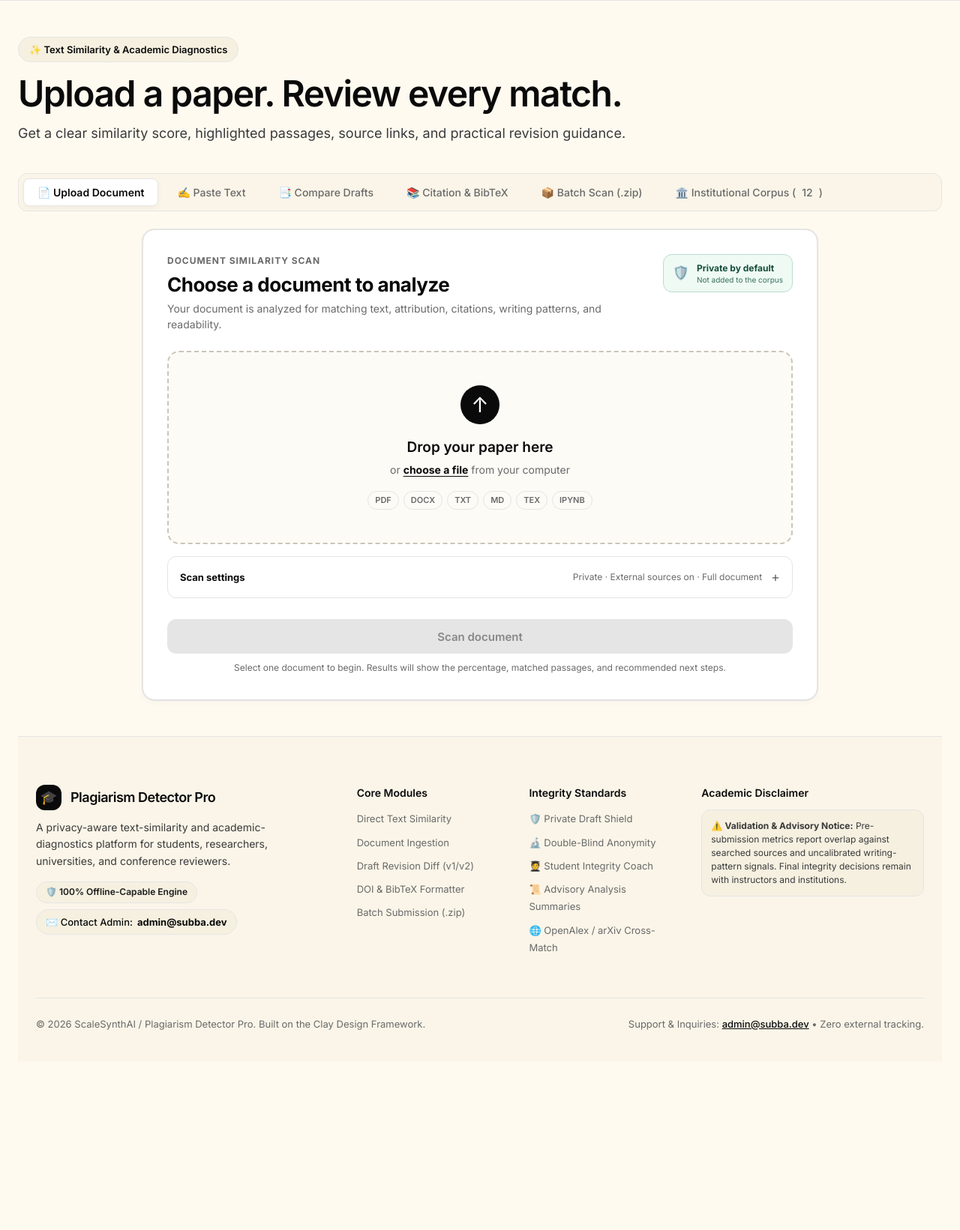
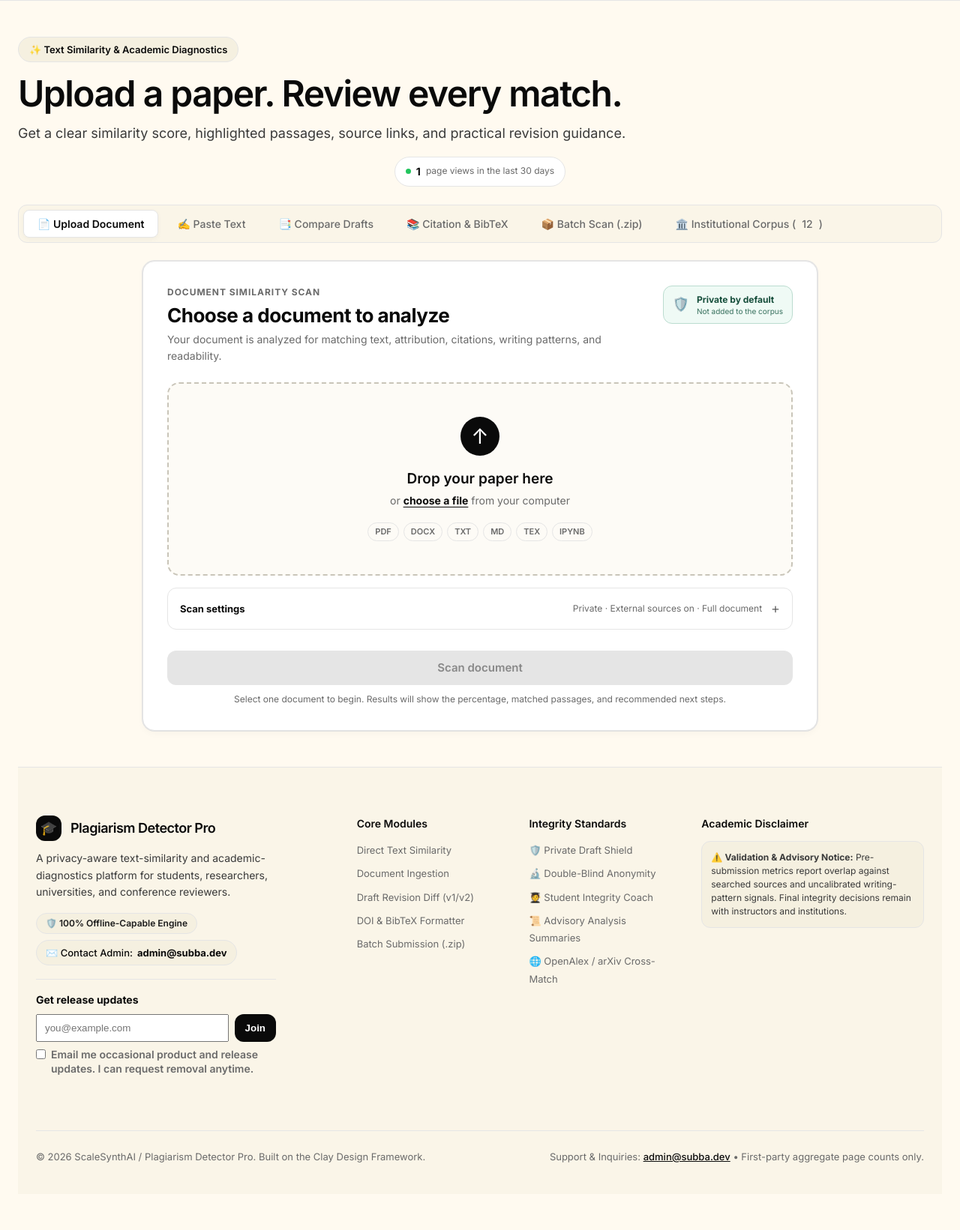
Before and after one commit to scalesynthai/Plagiarism-Detector-Pro, a Flask app: page / in a window 1280 px wide. Shown: the part 64-1705 px from the top of the page at 75% size. Before the commit the page ends 1438 px from the top, so only its background shows below. Run offline with Flask 3, Linux system fonts and the light colour scheme; data comes from the database, SQL or seed files in the repository.

Commit message:
Add persistent visitor analytics and email opt-in

```diff
--- a/app.py
+++ b/app.py
@@ -3,6 +3,7 @@
 import os
 import io
 import hmac
+import sqlite3
 import zipfile
 from pathlib import Path
 from typing import Optional
@@ -21,6 +22,7 @@
 from core.diff_comparator import DraftComparator
 from core.student_coach import AcademicStudentCoach
 from core.writing_cleanup import WritingCleanup
+from core.site_analytics import SiteAnalytics
 
 # Configure standard logging
 logging.basicConfig(
@@ -60,7 +62,8 @@
             if not isinstance(data, dict):
                 raise BadRequest("JSON body must be an object.")
             text_fields = ("query", "sentence", "text", "references", "draft_v1",
-                           "draft_v2", "student_name", "paper_title", "source_name", "source_title")
+                           "draft_v2", "student_name", "paper_title", "source_name", "source_title",
+                           "email", "company")
             for field in text_fields:
                 if field in data and not isinstance(data[field], str):
                     if field in ("source_name", "source_title") and data[field] is None:
@@ -74,7 +77,11 @@
             for field in ("include_web", "exclude_quotes", "private_draft", "exclude_bibliography"):
                 if field in data and not isinstance(data[field], bool):
                     raise BadRequest(f"{field} must be a boolean.")
-        if request.path == "/sources/upload" or (request.method == "DELETE" and request.path.startswith("/sources/")):
+            if "consent" in data and not isinstance(data["consent"], bool):
+                raise BadRequest("consent must be a boolean.")
+        if (request.path == "/sources/upload"
+                or (request.method == "DELETE" and request.path.startswith("/sources/"))
+                or request.path.startswith("/api/admin/")):
             expected = app.config.get("ADMIN_PIN", "")
             provided = request.headers.get("X-Admin-PIN", "")
             if not expected or not hmac.compare_digest(provided.encode(), str(expected).encode()):
@@ -91,7 +98,11 @@
                     if os.path.isfile(file_path):
                         values['v'] = int(os.stat(file_path).st_mtime)
             return flask_url_for(endpoint, **values)
-        return dict(url_for=dated_url_for, app_version=APP_VERSION)
+        try:
+            current_visitor_stats = analytics.summary(30)
+        except (NameError, OSError, sqlite3.Error):
+            current_visitor_stats = {"page_views": 0, "all_time_page_views": 0, "days": 30}
+        return dict(url_for=dated_url_for, app_version=APP_VERSION, visitor_stats=current_visitor_stats)
 
     # Cache control headers to prevent stale reverse proxy / CDN / browser caching
     @app.after_request
@@ -119,10 +130,12 @@
     )
     batch_processor = BatchProcessor(checker)
     report_generator = ReportGenerator()
+    analytics = SiteAnalytics(app.config["ANALYTICS_DB_PATH"])
 
     app.checker = checker
     app.batch_processor = batch_processor
     app.report_generator = report_generator
+    app.analytics = analytics
 
     # Register error handlers
     register_error_handlers(app)
@@ -132,7 +145,39 @@
     def index():
         """Renders the main plagiarism detector dashboard."""
         sources = checker.list_sources()
-        return render_template("index.html", sources_count=len(sources), sources=sources)
+        try:
+            analytics.record_page_view("/")
+            visitor_stats = analytics.summary(30)
+        except (OSError, sqlite3.Error):
+            logger.exception("Site analytics storage is unavailable")
+            visitor_stats = {"page_views": 0, "all_time_page_views": 0, "days": 30}
+        return render_template("index.html", sources_count=len(sources), sources=sources, visitor_stats=visitor_stats)
+
+    @app.route("/api/analytics/summary", methods=["GET"])
+    def analytics_summary():
+        """Return aggregate page-view counts. No visitor identity is exposed."""
+        return jsonify(analytics.summary(30)), 200
+
+    @app.route("/api/visitors/email", methods=["POST"])
+    def visitor_email():
+        """Store an explicitly consented release-update email address."""
+        data = request.get_json() or {}
+        # Quietly accept bot-filled honeypots without retaining their input.
+        if data.get("company"):
+            return jsonify({"message": "Thanks. You're on the update list."}), 200
+        if data.get("consent") is not True:
+            return jsonify({"error": "Please consent to receiving project updates."}), 400
+        try:
+            analytics.subscribe(data.get("email"))
+        except ValueError as error:
+            return jsonify({"error": str(error)}), 400
+        return jsonify({"message": "Thanks. You're on the update list."}), 200
+
+    @app.route("/api/admin/subscribers", methods=["GET"])
+    def admin_subscribers():
+        """List consented email signups for the authenticated site administrator."""
+        subscribers = analytics.subscribers()
+        return jsonify({"count": len(subscribers), "subscribers": subscribers}), 200
 
     @app.route("/", methods=["POST"])
     def legacy_form_submit():
--- a/config.py
+++ b/config.py
@@ -7,6 +7,7 @@
     """Base application configuration."""
     BASE_DIR = Path(__file__).resolve().parent
     SOURCES_DIR = os.getenv("SOURCES_DIR", str(BASE_DIR / "sources"))
+    ANALYTICS_DB_PATH = os.getenv("ANALYTICS_DB_PATH", str(BASE_DIR / "data" / "analytics.db"))
     MAX_CONTENT_LENGTH = int(os.getenv("MAX_CONTENT_LENGTH", 32 * 1024 * 1024))  # 32 MB
     WEB_SEARCH_TIMEOUT = int(os.getenv("WEB_SEARCH_TIMEOUT", 4))
     PORT = int(os.getenv("PORT", 5001))
--- a/docker-compose.yml
+++ b/docker-compose.yml
@@ -15,11 +15,13 @@
       - WEB_SEARCH_TIMEOUT=6
       - MAX_CONTENT_LENGTH=33554432
       - SOURCES_DIR=/app/sources
+      - ANALYTICS_DB_PATH=/app/data/analytics.db
       - SECRET_KEY=${SECRET_KEY:?Set SECRET_KEY}
       - ADMIN_PIN=${ADMIN_PIN:?Set ADMIN_PIN}
     volumes:
       # Persistent volume for institutional reference corpus
       - plagiarism_sources:/app/sources
+      - plagiarism_analytics:/app/data
     healthcheck:
       test: ["CMD", "curl", "-f", "http://localhost:5001/sources"]
       interval: 30s
@@ -29,3 +31,5 @@
 volumes:
   plagiarism_sources:
     name: plagiarism_detector_sources_data
+  plagiarism_analytics:
+    name: plagiarism_detector_analytics_data
--- a/static/css/style.css
+++ b/static/css/style.css
@@ -2276,6 +2276,51 @@
     margin-bottom: var(--space-4);
     max-width: 320px;
 }
+
+.visitor-counter {
+    width: fit-content;
+    margin: 18px auto 0;
+    padding: 8px 14px;
+    display: flex;
+    align-items: center;
+    gap: 7px;
+    border: 1px solid var(--hairline);
+    border-radius: var(--rounded-pill);
+    background: var(--surface-white);
+    color: var(--muted);
+    font-size: 12px;
+    box-shadow: var(--shadow-sm);
+}
+
+.visitor-counter strong { color: var(--ink); font-size: 14px; }
+.visitor-counter-dot { width: 7px; height: 7px; border-radius: 50%; background: var(--success); }
+
+.visitor-email-form {
+    max-width: 320px;
+    margin-top: 18px;
+    padding-top: 16px;
+    border-top: 1px solid var(--hairline);
+    font-size: 12px;
+}
+
+.visitor-email-row { display: flex; gap: 8px; margin-top: 7px; }
+.visitor-email-row input { min-width: 0; flex: 1; padding: 9px 10px; }
+.visitor-email-row button {
+    border: 0;
+    border-radius: var(--rounded-md);
+    background: var(--ink);
+    color: var(--on-primary);
+    padding: 8px 14px;
+    font-weight: 600;
+    cursor: pointer;
+}
+.visitor-email-row button:disabled { opacity: .55; cursor: wait; }
+.visitor-consent { display: flex; align-items: flex-start; gap: 7px; margin-top: 8px; color: var(--muted); line-height: 1.35; }
+.visitor-consent input { margin-top: 2px; }
+.visitor-honeypot { position: absolute !important; left: -10000px !important; width: 1px !important; height: 1px !important; }
+.visitor-email-status { min-height: 16px; margin-top: 6px; }
+.visitor-email-status.success { color: var(--success); }
+.visitor-email-status.error { color: var(--error); }
 
 .footer-links {
     list-style: none;
--- a/static/js/app.js
+++ b/static/js/app.js
@@ -14,6 +14,8 @@
 };
 
 document.addEventListener('DOMContentLoaded', () => {
+
+    initVisitorEmailForm();
 
     // 1. Tab Navigation
     const tabBtns = document.querySelectorAll('.tab-btn');
@@ -229,6 +231,57 @@
     // 12. Footer links & Integrity Standards actions
     setupFooterLinks();
 });
+
+function initVisitorEmailForm() {
+    const form = document.getElementById('visitor-email-form');
+    if (!form) return;
+    const email = document.getElementById('visitor-email');
+    const consent = document.getElementById('visitor-consent');
+    const status = document.getElementById('visitor-email-status');
+    const button = form.querySelector('button[type="submit"]');
+
+    form.addEventListener('submit', async (event) => {
+        event.preventDefault();
+        status.className = 'visitor-email-status';
+        if (!email.checkValidity()) {
+            status.textContent = 'Enter a valid email address.';
+            status.classList.add('error');
+            email.focus();
+            return;
+        }
+        if (!consent.checked) {
+            status.textContent = 'Please select the email consent checkbox.';
+            status.classList.add('error');
+            consent.focus();
+            return;
+        }
+
+        button.disabled = true;
+        button.textContent = 'Joining…';
+        try {
+            const response = await fetch('/api/visitors/email', {
+                method: 'POST',
+                headers: {'Content-Type': 'application/json'},
+                body: JSON.stringify({
+                    email: email.value,
+                    consent: consent.checked,
+                    company: document.getElementById('visitor-company').value
+                })
+            });
+            const result = await response.json();
+            if (!response.ok) throw new Error(result.error || 'Unable to save your email.');
+            status.textContent = result.message;
+            status.classList.add('success');
+            form.reset();
+        } catch (error) {
+            status.textContent = error.message;
+            status.classList.add('error');
+        } finally {
+            button.disabled = false;
+            button.textContent = 'Join';
+        }
+    });
+}
 
 /* ==============================================================================
    CLAY INITIALIZATION
--- a/templates/index.html
+++ b/templates/index.html
@@ -38,6 +38,11 @@
             <p class="brand-subtitle">
                 Get a clear similarity score, highlighted passages, source links, and practical revision guidance.
             </p>
+            <div class="visitor-counter" aria-label="Site activity over the last 30 days">
+                <span class="visitor-counter-dot" aria-hidden="true"></span>
+                <strong id="page-view-count">{{ "{:,}".format(visitor_stats.page_views) }}</strong>
+                <span>page views in the last 30 days</span>
+            </div>
         </section>
 
         <!-- Navigation Tabs (Clay Segmented Sub-Nav) -->
@@ -1019,6 +1024,19 @@
                             ✉️ Contact Admin: <strong>admin@subba.dev</strong>
                         </a>
                     </div>
+                    <form id="visitor-email-form" class="visitor-email-form" novalidate>
+                        <label for="visitor-email"><strong>Get release updates</strong></label>
+                        <div class="visitor-email-row">
+                            <input type="email" id="visitor-email" name="email" autocomplete="email" maxlength="254" placeholder="you@example.com" required>
+                            <button type="submit">Join</button>
+                        </div>
+                        <input class="visitor-honeypot" type="text" id="visitor-company" name="company" tabindex="-1" autocomplete="off" aria-hidden="true">
+                        <label class="visitor-consent">
+                            <input type="checkbox" id="visitor-consent" required>
+                            <span>Email me occasional product and release updates. I can request removal anytime.</span>
+                        </label>
+                        <p id="visitor-email-status" class="visitor-email-status" role="status" aria-live="polite"></p>
+                    </form>
                 </div>
 
                 <div>
@@ -1054,7 +1072,7 @@
 
             <div class="footer-bottom">
                 <div>© 2026 ScaleSynthAI / Plagiarism Detector Pro. Built on the Clay Design Framework.</div>
-                <div>Support & Inquiries: <a href="mailto:admin@subba.dev" style="color: var(--ink); text-decoration: underline; font-weight: 500;">admin@subba.dev</a> • Zero external tracking.</div>
+                <div>Support & Inquiries: <a href="mailto:admin@subba.dev" style="color: var(--ink); text-decoration: underline; font-weight: 500;">admin@subba.dev</a> • First-party aggregate page counts only.</div>
             </div>
         </footer>
     </div>
```
Also changed, not shown: core/site_analytics.py (added, +96 -0 lines), tests/test_app.py (+49 -1 lines), 2 other files.
